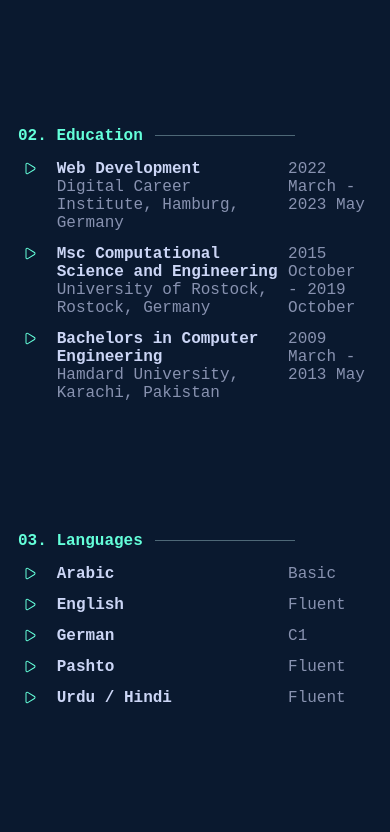
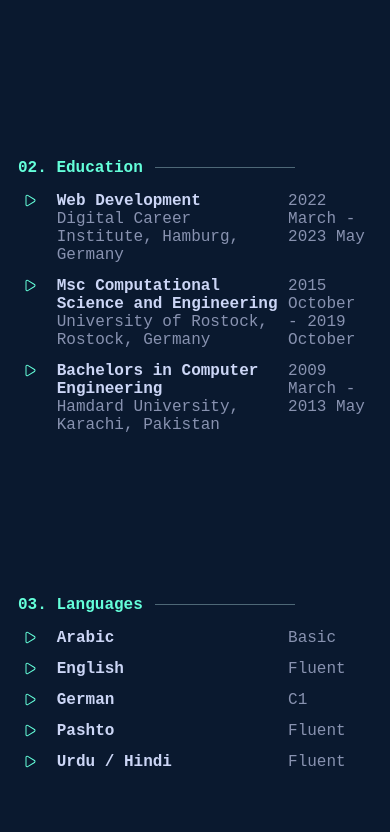
Before and after one commit to iumahboobi/portfolio, a website: page index.html in a window 390 px wide. Shown: the part 1562-2394 px from the top of the page. Drawn offline with Linux system fonts and the light colour scheme.

Commit message:
site uploaded

```diff
--- a/Scss/main.scss
+++ b/Scss/main.scss
@@ -673,7 +673,7 @@ li {
   }
 
   .large-box-w-icons {
-    margin: 8rem auto;
+    margin: 10rem auto;
 
     .edu-div {
       margin: 0;
```
Also changed, not shown: src/styles/main.css, 1 other file.
